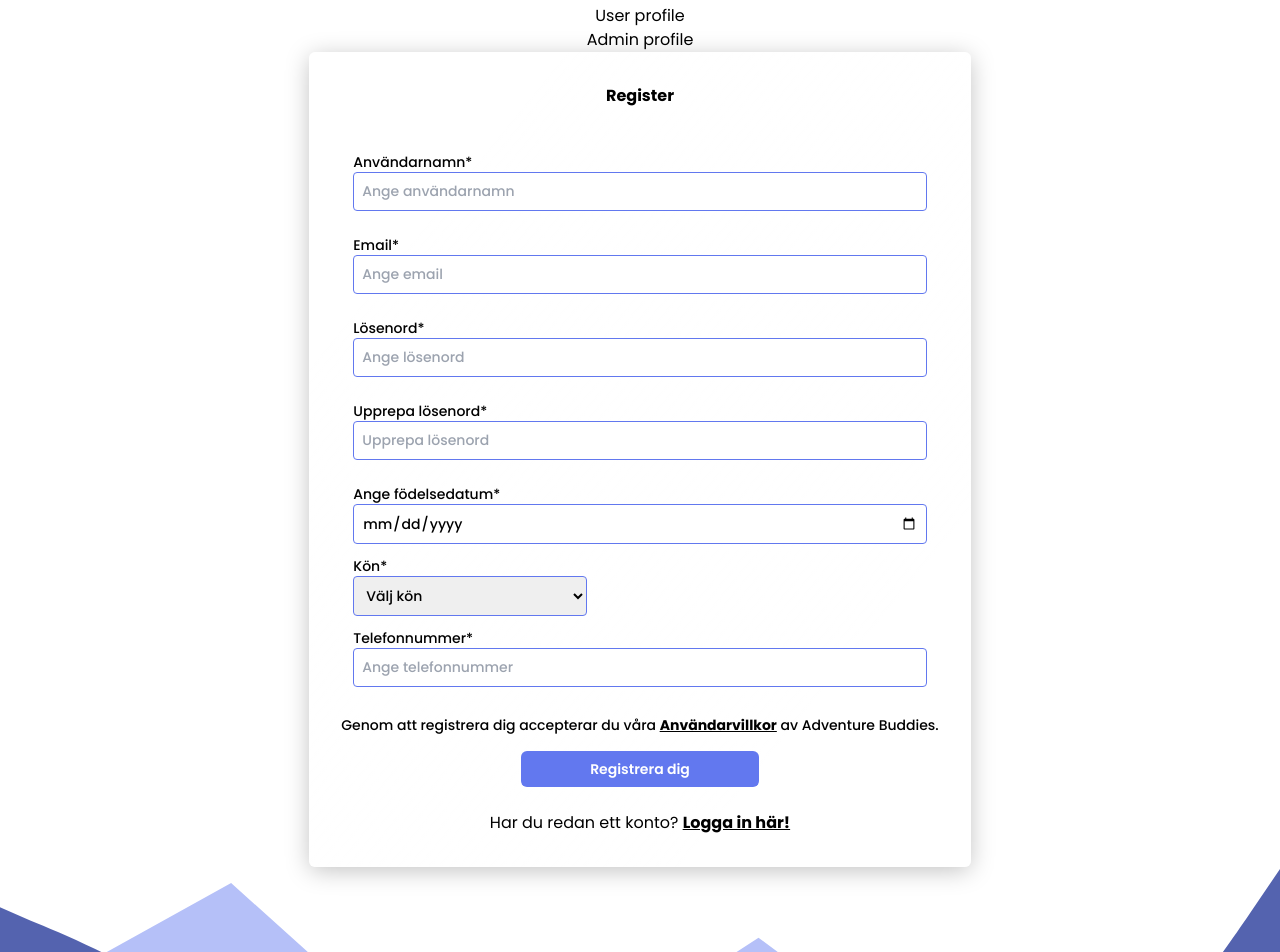
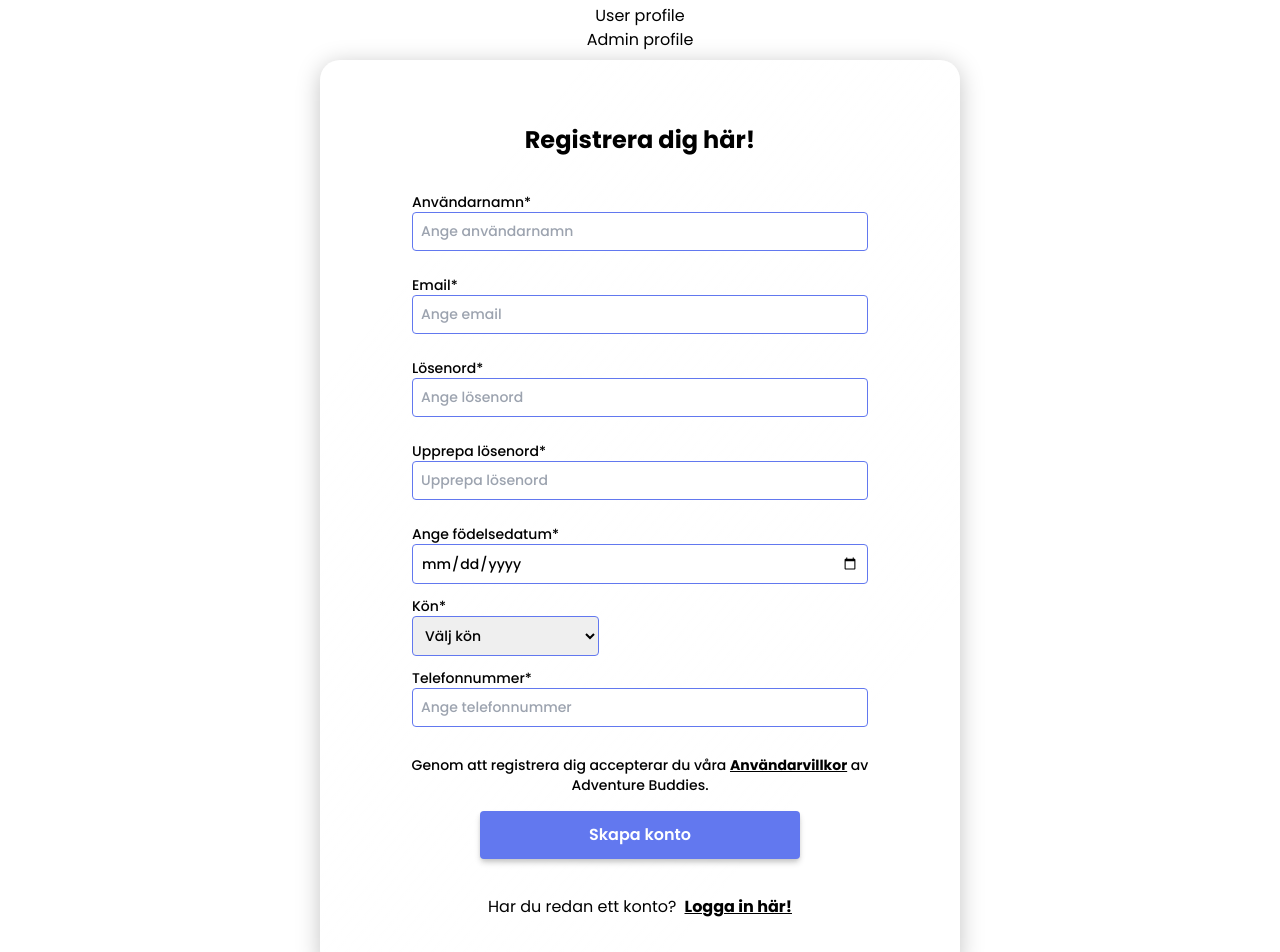
Before and after one commit to chas-academy/u08-business-idea-adventurebuddies, a React (Vite) app in the folder frontend/: page /register in a window 1280 px wide. Shown: the part 140-1092 px from the top of the page. Built offline with nearby package versions, Linux system fonts and the light colour scheme.

Commit message:
button component inserted and styling corrected

```diff
--- a/frontend/src/pages/RegisterPage/RegisterPage.tsx
+++ b/frontend/src/pages/RegisterPage/RegisterPage.tsx
@@ -2,6 +2,7 @@ import { useState } from "react";
 import { Link } from "react-router-dom";
 import Input from "../../components/input/Input";
 import React from "react";
+import Button from "../../components/button/Button";
 
 const RegisterPage: React.FC = () => {
   const [formData, setFormData] = useState({
@@ -37,10 +38,10 @@ const RegisterPage: React.FC = () => {
 
   return (
     <>
-      <div className="flex flex-col items-center justify-center min-h-screen bg-gray-100 font-Poppins">
-        <div className="box-border md:box-content bg-gray-200 rounded-md p-8 glass-container">
-          <h1 className="text-center-primaryColor mb-4 leading-12 font-bold mb-8">
-            Register
+      <div className="flex flex-col items-center justify-center min-h-screen max-w-sm m-2 md:max-w-screen-sm font-Poppins">
+        <div className="box-border md:box-content bg-gray-200 p-2 md:px-20 md:py-10 glass-container">
+          <h1 className="text-center-primaryColor leading-12 font-bold text-2xl my-6">
+            Registrera dig här!
           </h1>
           <form
             onSubmit={handleSubmit}
@@ -145,16 +146,13 @@ const RegisterPage: React.FC = () => {
                 av Adventure Buddies.
               </p>
             </div>
-            <button
-              type="submit"
-              className="w-2/5 py-2 text-textColor bg-primaryColor font-semibold rounded-md hover:bg-blue-600 focus:outline-none focus:ring-2 focus:ring-blue-500"
-            >
-              Registrera dig
-            </button>
+            <Button type="submit" variant="primary">
+              Skapa konto
+            </Button>
           </form>
           <br></br>
-          <div>
-            Har du redan ett konto?{" "}
+          <div className="flex flex-row justify-center py-3">
+            <p className="pr-2">Har du redan ett konto?</p>
             <Link
               to="/login"
               className="underline hover:underline-offset-4 font-bold"
```
